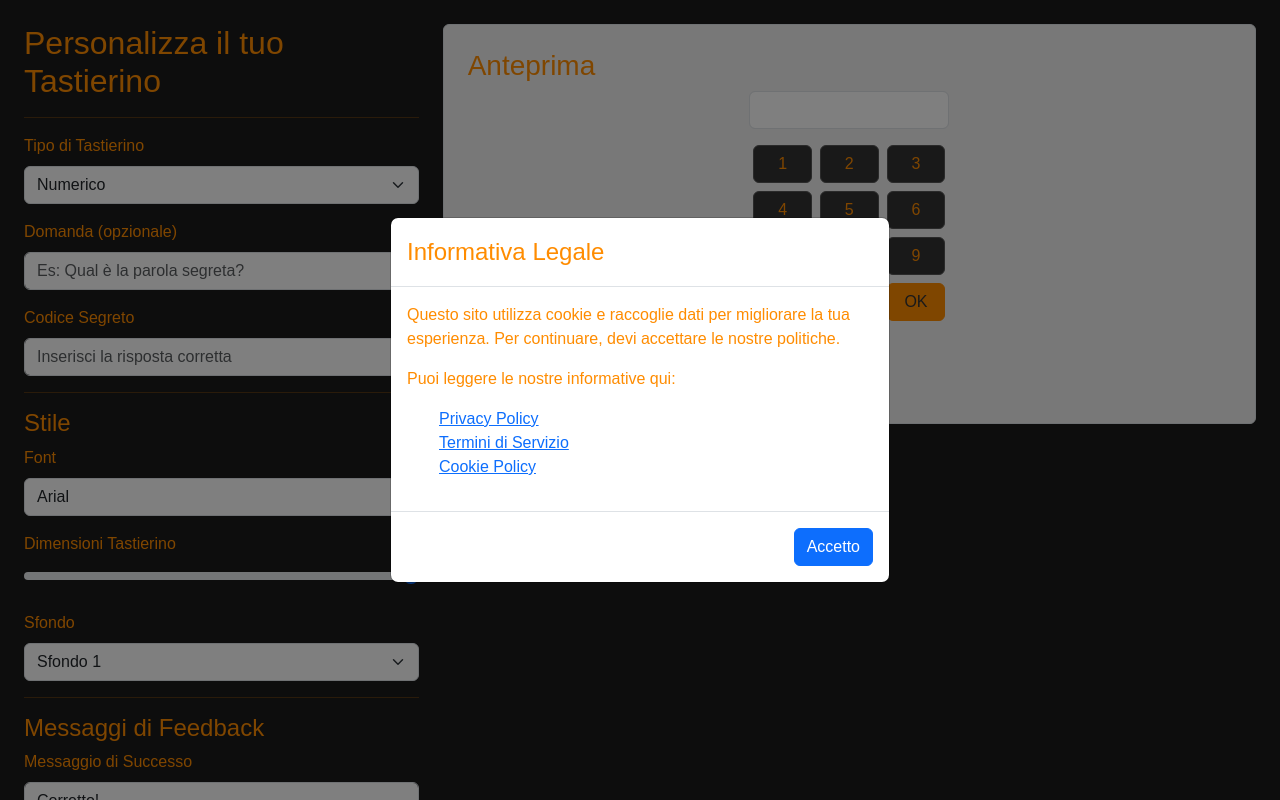
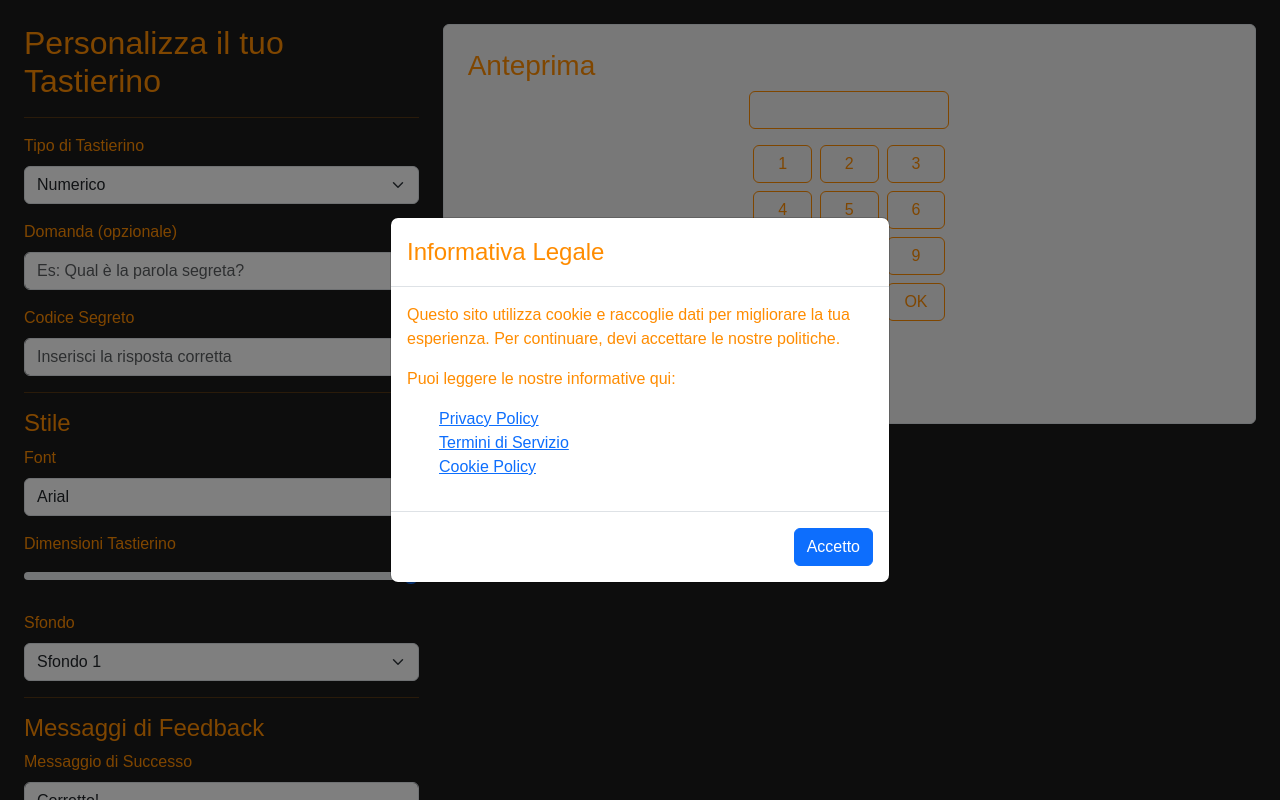
Before and after one commit to kedass/TastieriniKD, a Next.js app: page / in a window 1280 px wide. Shown: the top 800 px of the page. Built offline with nearby package versions, Linux system fonts and the light colour scheme.

Commit message:
Update NumericKeypad.tsx

```diff
--- a/src/components/NumericKeypad.tsx
+++ b/src/components/NumericKeypad.tsx
@@ -31,23 +31,23 @@ const NumericKeypad: React.FC<NumericKeypadProps> = ({ secretCode, onSuccess, on
   return (
     <div className="d-flex flex-column align-items-center">
       <div className="mb-3" style={{ width: '200px' }}>
-        <input type="text" className="form-control text-center" value={input} readOnly />
+        <input type="text" className="form-control text-center" value={input} readOnly style={{ backgroundColor: 'var(--color-background-light)', color: 'var(--color-text-light)', borderColor: 'var(--color-primary)' }} />
       </div>
       <Row className="g-2" style={{ width: '200px' }}>
         {numbers.map((number) => (
           <Col key={number} xs={4}>
-            <Button variant="light" className="w-100" onClick={() => handleNumberClick(number)} style={{ backgroundColor: '#333', color: '#ff8c00', borderColor: '#555' }}>
+            <Button variant="light" className="w-100" onClick={() => handleNumberClick(number)} style={{ backgroundColor: 'var(--color-background-light)', color: 'var(--color-primary)', borderColor: 'var(--color-primary)' }}>
               {number}
             </Button>
           </Col>
         ))}
         <Col xs={4}>
-          <Button variant="warning" className="w-100" onClick={handleClearClick} style={{ backgroundColor: '#ff8c00', color: '#333', borderColor: '#ff8c00' }}>
+          <Button variant="warning" className="w-100" onClick={handleClearClick} style={{ backgroundColor: 'var(--color-primary)', color: 'var(--color-text-dark)', borderColor: 'var(--color-primary)' }}>
             Canc
           </Button>
         </Col>
         <Col xs={4}>
-          <Button variant="success" className="w-100" onClick={handleOkClick} style={{ backgroundColor: '#ff8c00', color: '#333', borderColor: '#ff8c00' }}>
+          <Button variant="success" className="w-100" onClick={handleOkClick} style={{ backgroundColor: 'var(--color-primary)', color: 'var(--color-text-dark)', borderColor: 'var(--color-primary)' }}>
             OK
           </Button>
         </Col>
```
